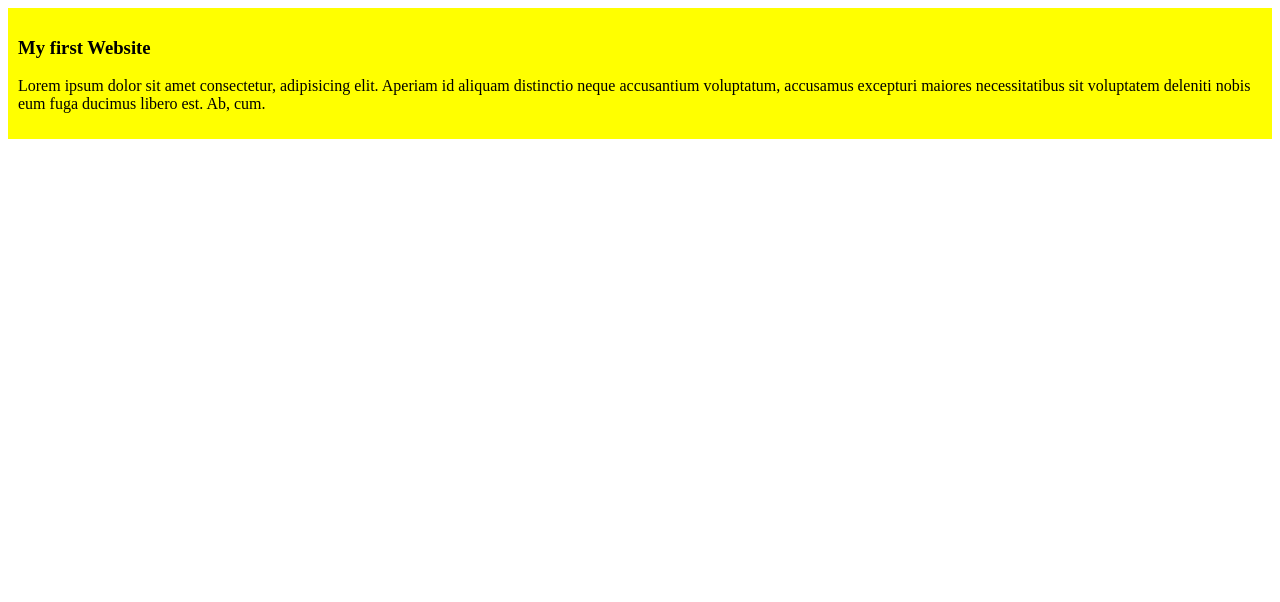
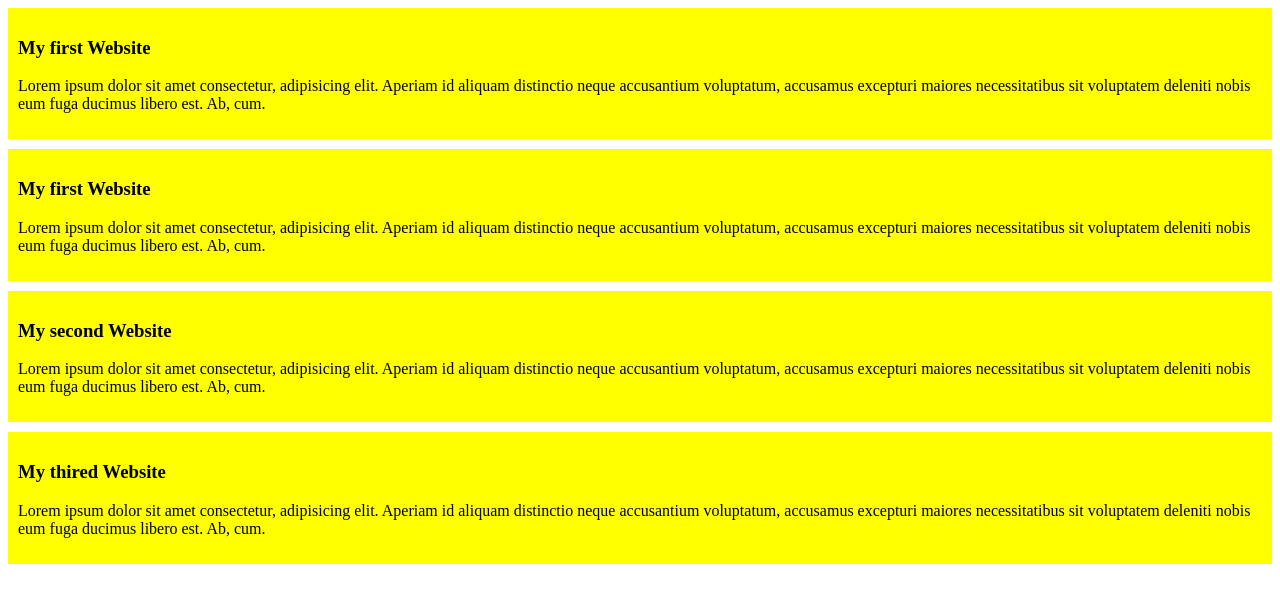
Before and after one commit to JabedOmar11/my-simple-website, a plain HTML site: page index.html in a window 1280 px wide. Drawn offline with Linux system fonts and the light colour scheme.

Commit message:
added the Second & thired blog

```diff
--- a/index.html
+++ b/index.html
@@ -11,5 +11,17 @@
         <h3>My first Website </h3>
         <p>Lorem ipsum dolor sit amet consectetur, adipisicing elit. Aperiam id aliquam distinctio neque accusantium voluptatum, accusamus excepturi maiores necessitatibus sit voluptatem deleniti nobis eum fuga ducimus libero est. Ab, cum.</p>
     </div>
+    <div>
+        <h3>My first Website </h3>
+        <p>Lorem ipsum dolor sit amet consectetur, adipisicing elit. Aperiam id aliquam distinctio neque accusantium voluptatum, accusamus excepturi maiores necessitatibus sit voluptatem deleniti nobis eum fuga ducimus libero est. Ab, cum.</p>
+    </div>
+    <div>
+        <h3>My second Website </h3>
+        <p>Lorem ipsum dolor sit amet consectetur, adipisicing elit. Aperiam id aliquam distinctio neque accusantium voluptatum, accusamus excepturi maiores necessitatibus sit voluptatem deleniti nobis eum fuga ducimus libero est. Ab, cum.</p>
+    </div>
+    <div>
+        <h3>My thired Website </h3>
+        <p>Lorem ipsum dolor sit amet consectetur, adipisicing elit. Aperiam id aliquam distinctio neque accusantium voluptatum, accusamus excepturi maiores necessitatibus sit voluptatem deleniti nobis eum fuga ducimus libero est. Ab, cum.</p>
+    </div>
 </body>
 </html>
--- a/styles/blog.css
+++ b/styles/blog.css
@@ -1,4 +1,5 @@
 div{
     background-color: yellow;
     padding: 10px;
+    margin-bottom: 10px;
 }
```
